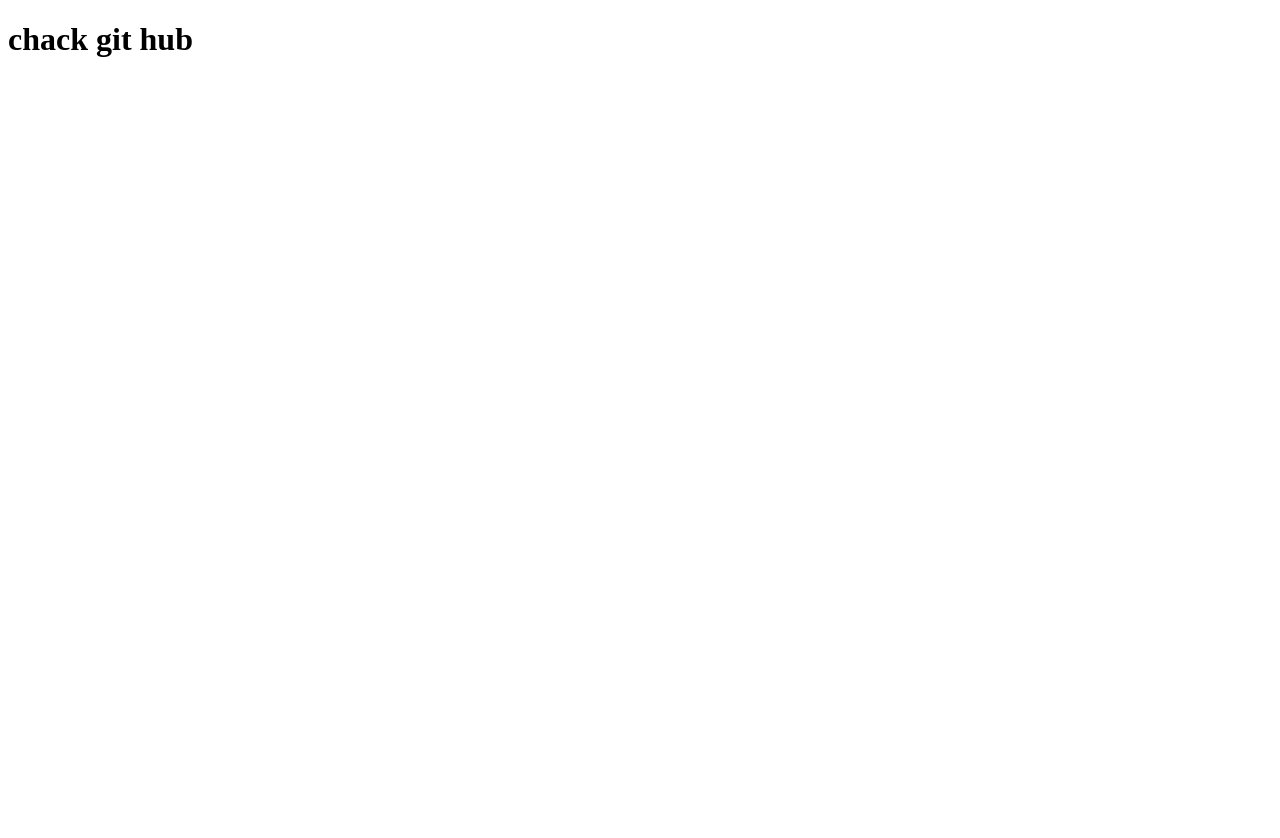
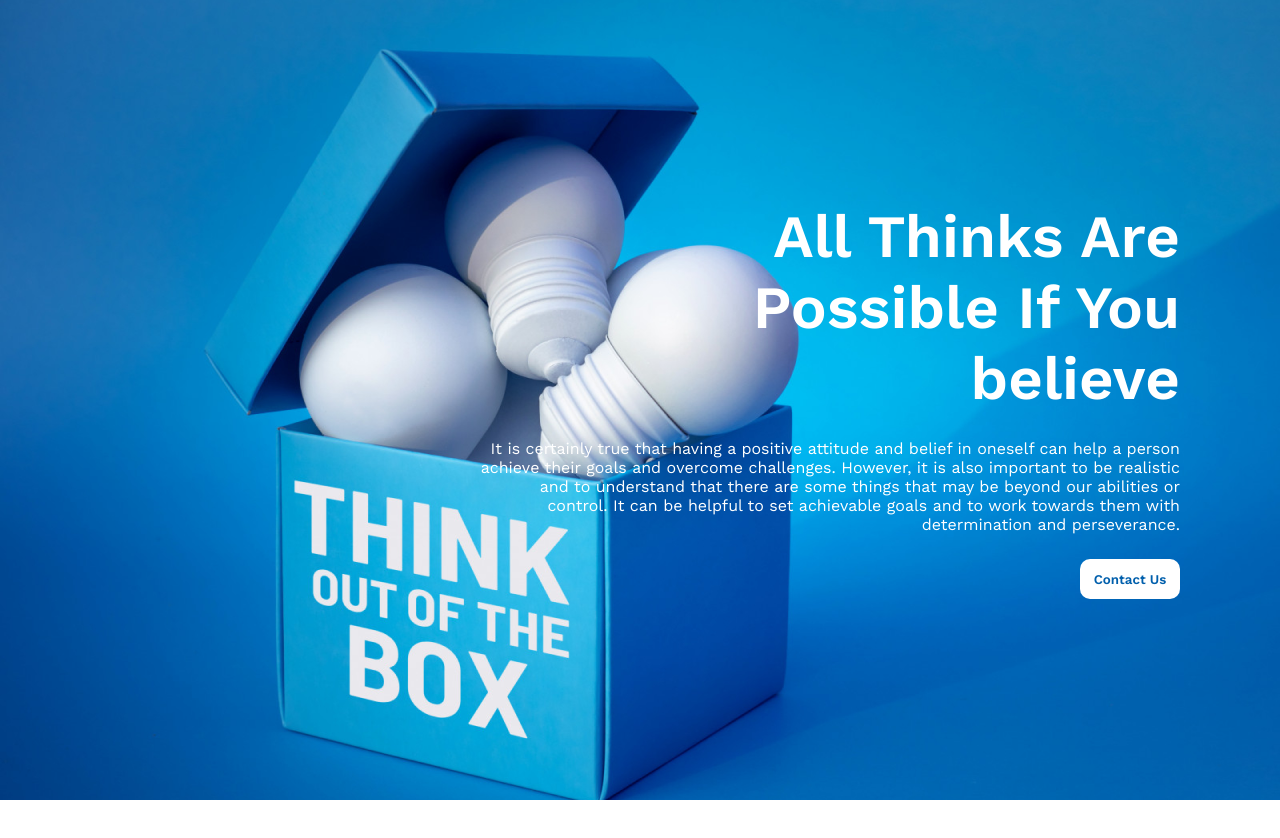
Before and after one commit to SagorAhamed251245/Assignment-1, a plain HTML site: page index.html in a window 1280 px wide. Before the commit the page ends 800 px from the top, so only its background shows below. Drawn offline with nearby package versions, Linux system fonts and the light colour scheme.

Commit message:
header done

```diff
--- a/index.html
+++ b/index.html
@@ -1,14 +1,39 @@
 <!DOCTYPE html>
 <html lang="en">
+
 <head>
     <meta charset="UTF-8">
     <meta http-equiv="X-UA-Compatible" content="IE=edge">
     <meta name="viewport" content="width=device-width, initial-scale=1.0">
-    <title>Document</title>
+    <title>New Year Task</title>
+    <link rel="stylesheet" href="style.css">
+
 </head>
+
 <body>
-    <h1>
-        chack git hub
-    </h1>
+    <header>
+        <div class="header-div">
+            <h1>All Thinks Are <br>
+                Possible If You <br>
+                believe
+
+            </h1>
+            <p>
+                It is certainly true that having a positive attitude and belief in oneself can help a person achieve their goals and overcome challenges. However, it is also important to be realistic and to understand that there are some things that may be beyond our abilities or control. It can be helpful to set achievable goals and to work towards them with determination and perseverance.
+
+            </p>
+            <button class="btn-primary btn-header">
+                Contact Us
+
+            </button>
+        </div>
+
+    </header>
+
+    <!-- header end -->
+
+
+
 </body>
+
 </html>
--- /dev/null
+++ b/style.css
@@ -0,0 +1,41 @@
+@import url('https://fonts.googleapis.com/css2?family=Work+Sans:wght@400;600&display=swap');
+
+*{
+    margin: 0px;
+    padding: 0px;
+    font-family: 'Work Sans', sans-serif;
+}
+
+
+header{
+    display: flex;
+    align-items: center;
+    justify-content: flex-end;
+    background-image: url(/images/banner/banner3.png);
+    height: 100vh;
+    margin-bottom: 50px;
+    text-align: end;
+    color: white;
+}
+.header-div{
+    width: 700px;
+    margin-right: 100px;
+}
+.header-div > h1{
+    font-weight: 600;
+    font-size: 60px;
+    margin-bottom: 25px;
+}
+
+.btn-primary{
+    background-color: white;
+    font-weight: bolder;
+    color: #005FAC;
+    width: 100px;
+    height: 40px;
+    border: none;
+    border-radius: 10px;
+    margin-top: 25px;
+}
+
+/* header end  */
```
Also changed, not shown: 1 other file.
